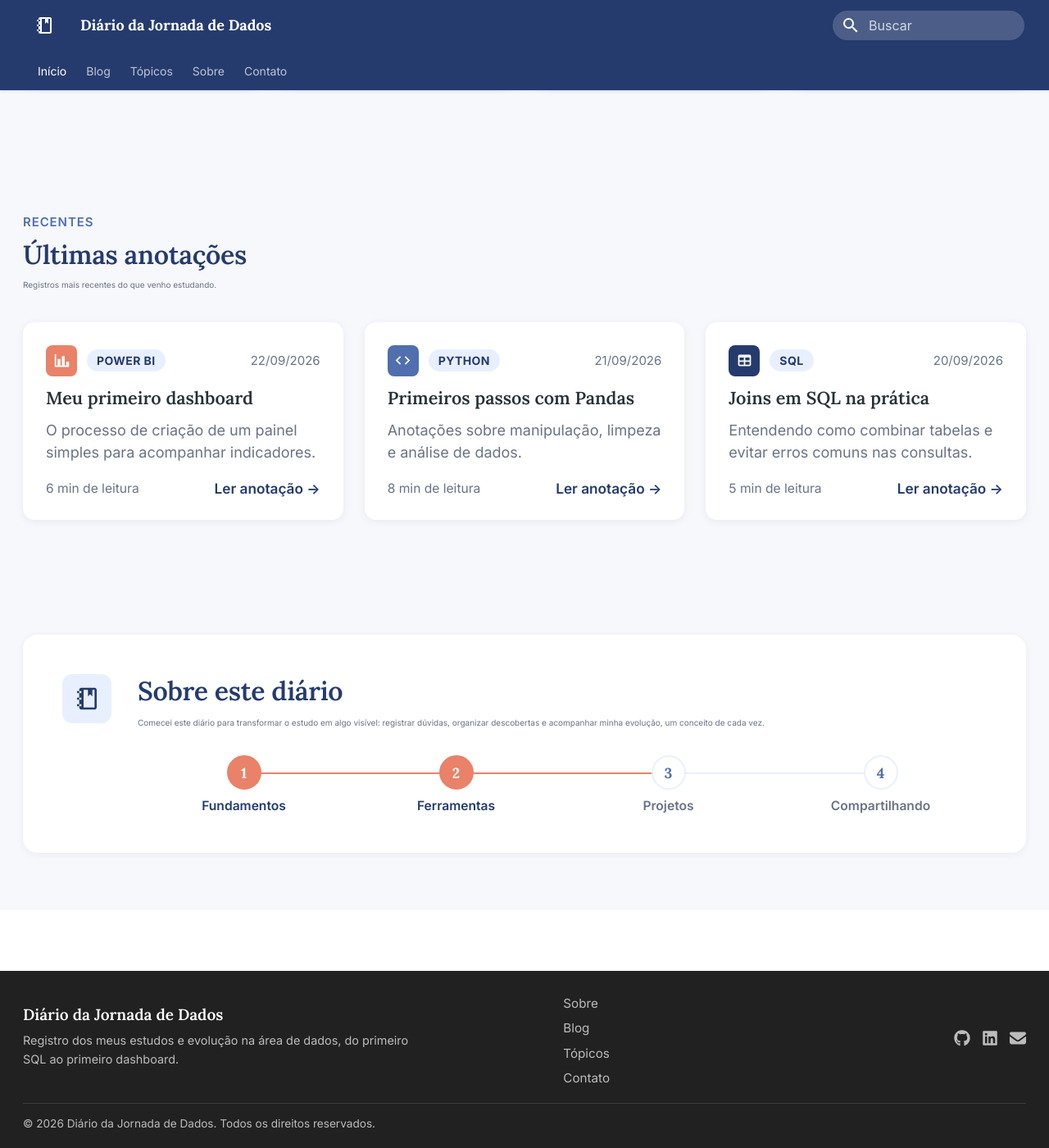
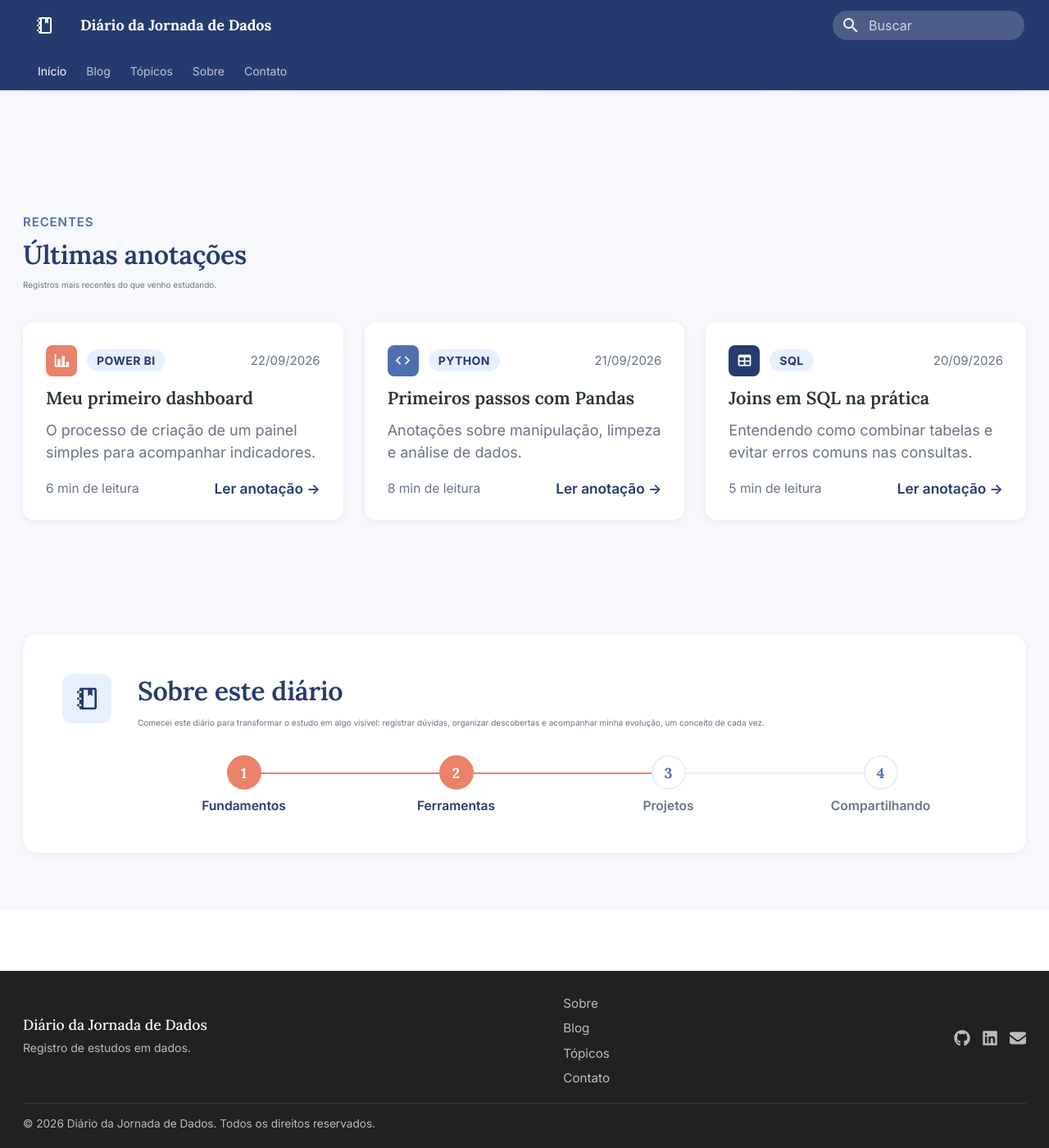
Before and after one commit to erica-luuz/diario-jornada-dados, an MkDocs documentation site: the page built from docs/index.md, in a window 1280 px wide and 1400 px high, scrolled down 1194 px. Shown: the whole window at 82% size. Built offline with MkDocs 1.6.1 and Material for MkDocs 9.7.7, drawn with Linux system fonts in a browser that asks for light colours.

Commit message:
Deixa o texto do rodape mais compacto e discreto
Reduz a frase de apresentacao para algo mais curto, e diminui peso
e tamanho da marca no rodape, para nao competir visualmente com o
conteudo principal da pagina.

Co-Authored-By: Claude Sonnet 5 <noreply@anthropic.com>

```diff
--- a/docs/stylesheets/extra.css
+++ b/docs/stylesheets/extra.css
@@ -515,15 +515,15 @@ h1, h2, h3, h4,
 
 .diario-footer__title {
   font-family: "Lora", Georgia, serif;
-  font-weight: 600;
-  font-size: 0.95rem;
+  font-weight: 500;
+  font-size: 0.88rem;
   color: #FFFFFF;
 }
 
 .diario-footer__tagline {
   color: var(--md-footer-fg-color--light);
-  font-size: 0.72rem;
-  margin-top: 0.2rem;
+  font-size: 0.7rem;
+  margin-top: 0.15rem;
   max-width: 24rem;
 }
 
--- a/overrides/partials/footer.html
+++ b/overrides/partials/footer.html
@@ -34,7 +34,7 @@
     <div class="diario-footer__grid">
       <div>
         <div class="diario-footer__title">{{ config.site_name }}</div>
-        <p class="diario-footer__tagline">Registro dos meus estudos e evolução na área de dados, do primeiro SQL ao primeiro dashboard.</p>
+        <p class="diario-footer__tagline">Registro de estudos em dados.</p>
       </div>
       <nav class="diario-footer__links" aria-label="Rodapé">
         <a href="{{ 'sobre/' | url }}">Sobre</a>
```
